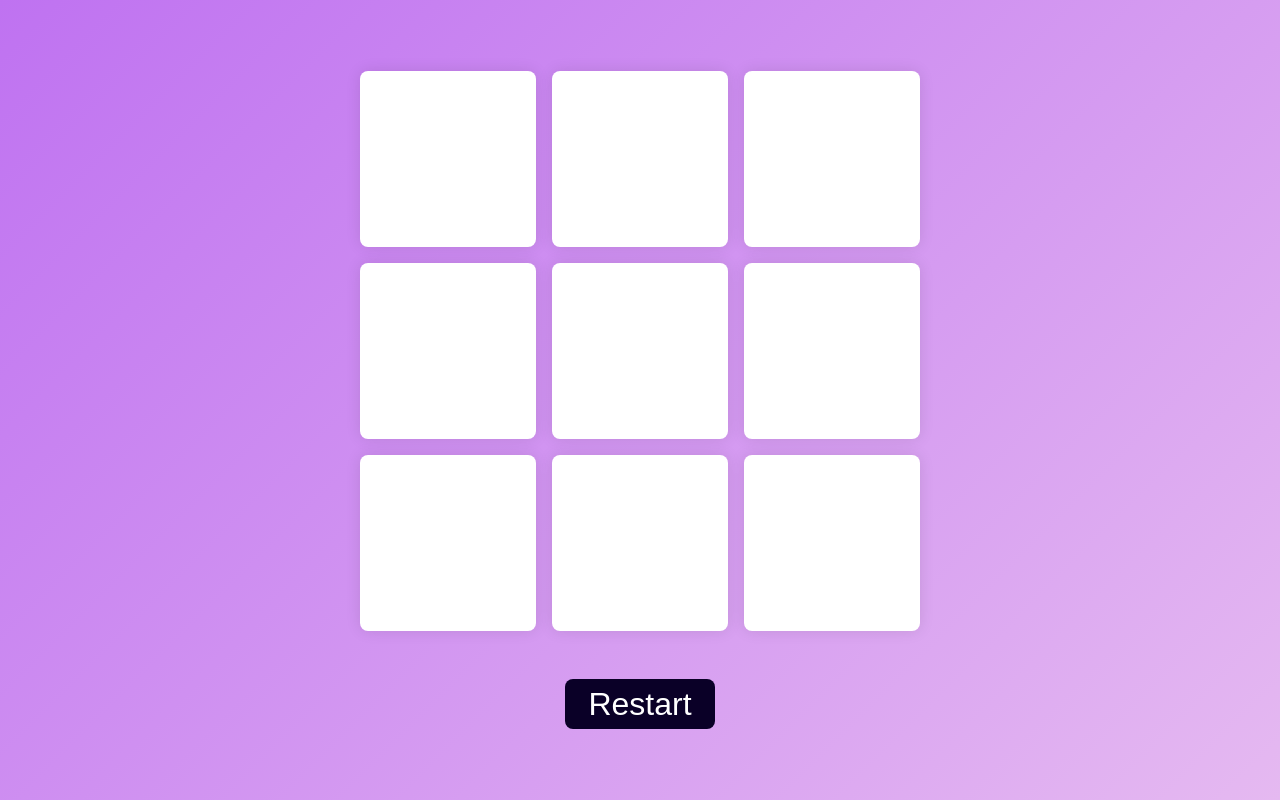
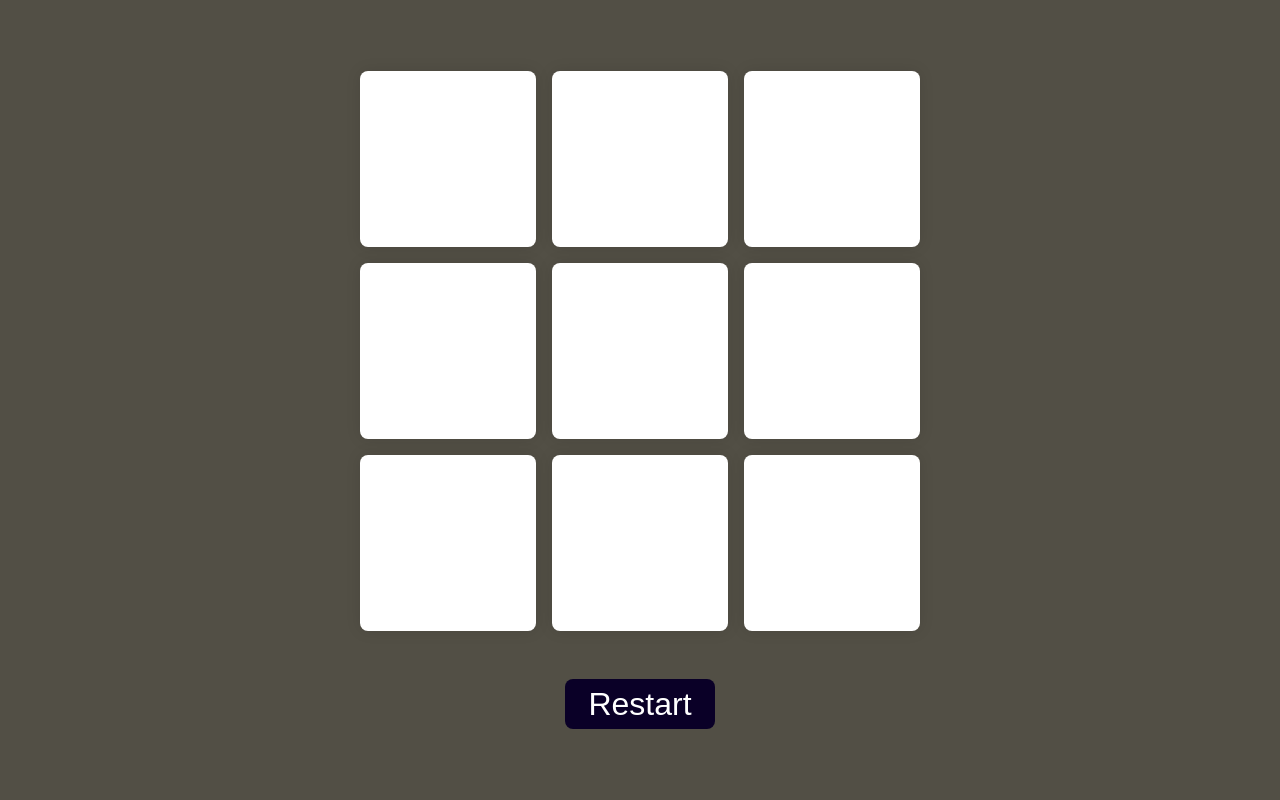
Before and after one commit to rajathdgf/Tic-Tac-Toe, a plain HTML site: page index.html in a window 1280 px wide. Drawn offline with Linux system fonts and the light colour scheme.

Commit message:
Update Tac.css

```diff
--- a/Tac.css
+++ b/Tac.css
@@ -7,7 +7,8 @@
 
 body{
     height: 100vh;
-    background: linear-gradient(135deg, rgb(191, 114, 241), rgb(229, 185, 241));
+    /*background: linear-gradient(135deg, rgb(191, 114, 241), rgb(229, 185, 241));*/
+    background: #524F45;
 }
 
 html{
```
